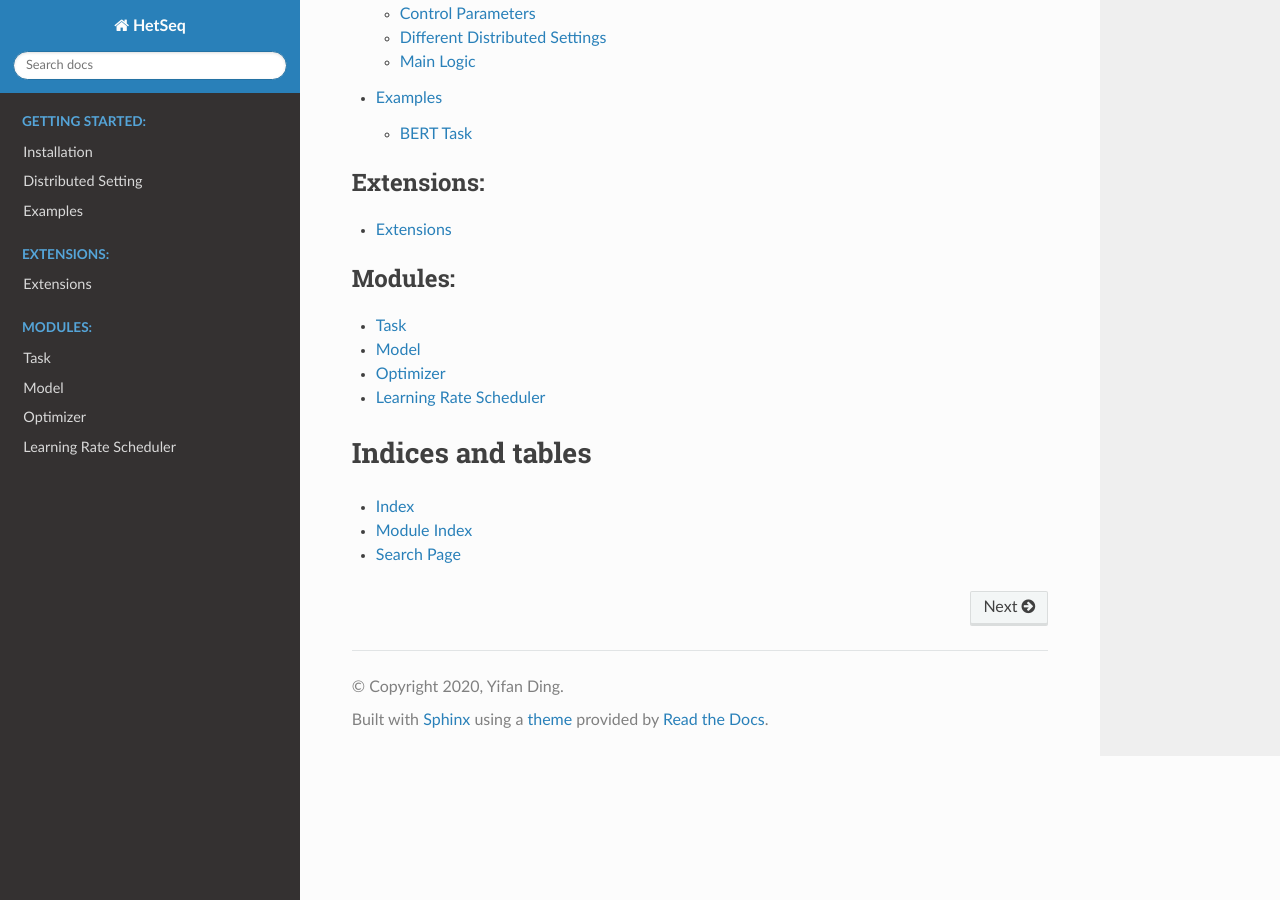
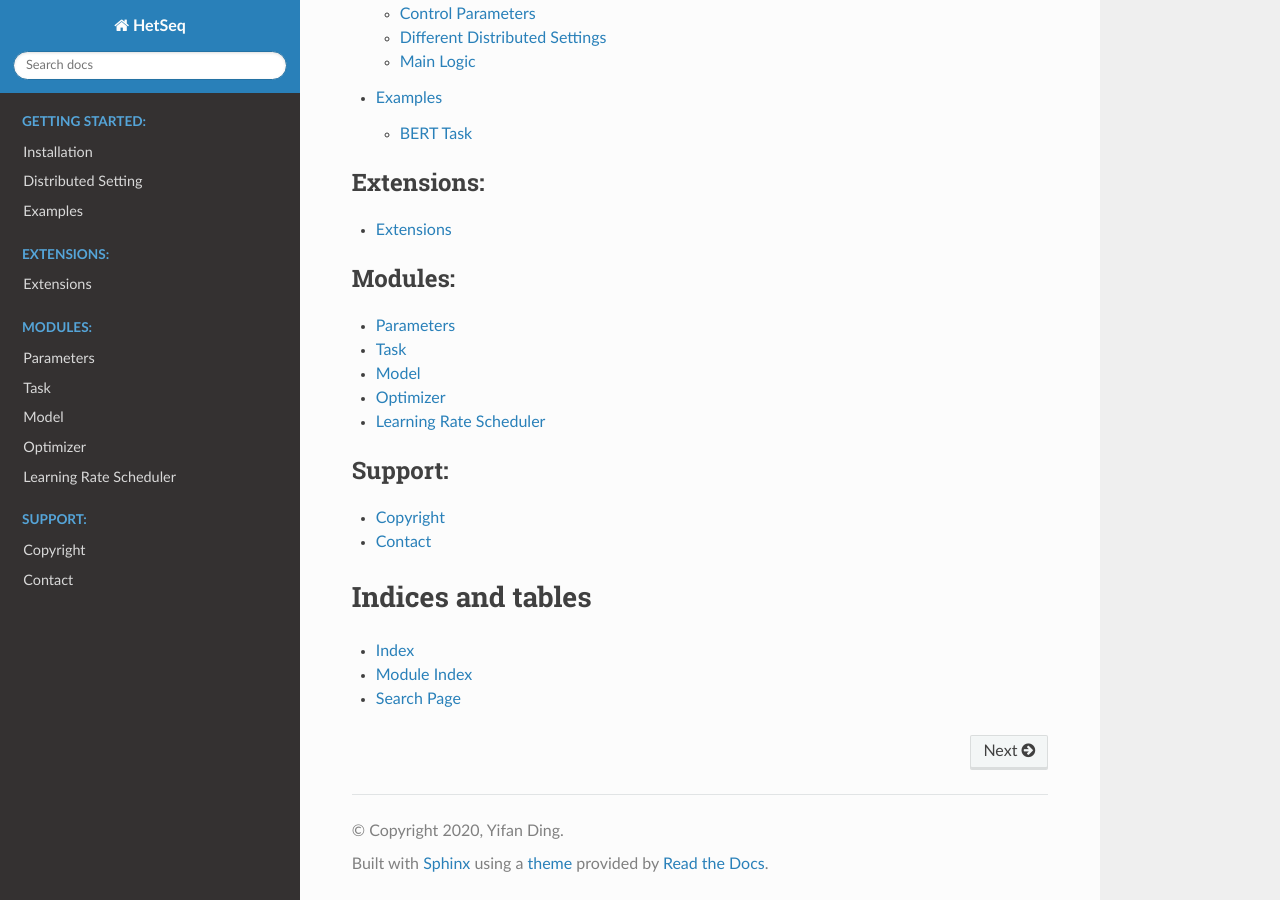
Before and after one commit to yifding/hetseq, a Sphinx documentation site: the page built from docs/source/index.rst, in a window 1280 px wide and 900 px high, scrolled down 631 px. Built offline with Sphinx 7.4.7 and the Read the Docs theme 2.0.0, drawn with Linux system fonts in a browser that asks for light colours.

Commit message:
add support and parameter

```diff
--- a/docs/source/index.rst
+++ b/docs/source/index.rst
@@ -30,10 +30,17 @@ HetSeq is a distributed neural network platiform designed to run on Heterogeneou
    :maxdepth: 3
    :caption: Modules:
 
+   parameter
    task
    model
    optimizer
    lr_scheduler
+
+.. toctree::
+   :maxdepth: 3
+   :caption: Support:
+
+   support
 
 
 
--- /dev/null
+++ b/docs/source/parameter.rst
@@ -0,0 +1,3 @@
+**********
+Parameters
+**********
--- /dev/null
+++ b/docs/source/support.rst
@@ -0,0 +1,5 @@
+Copyright
+---------
+
+Contact
+-------
```
